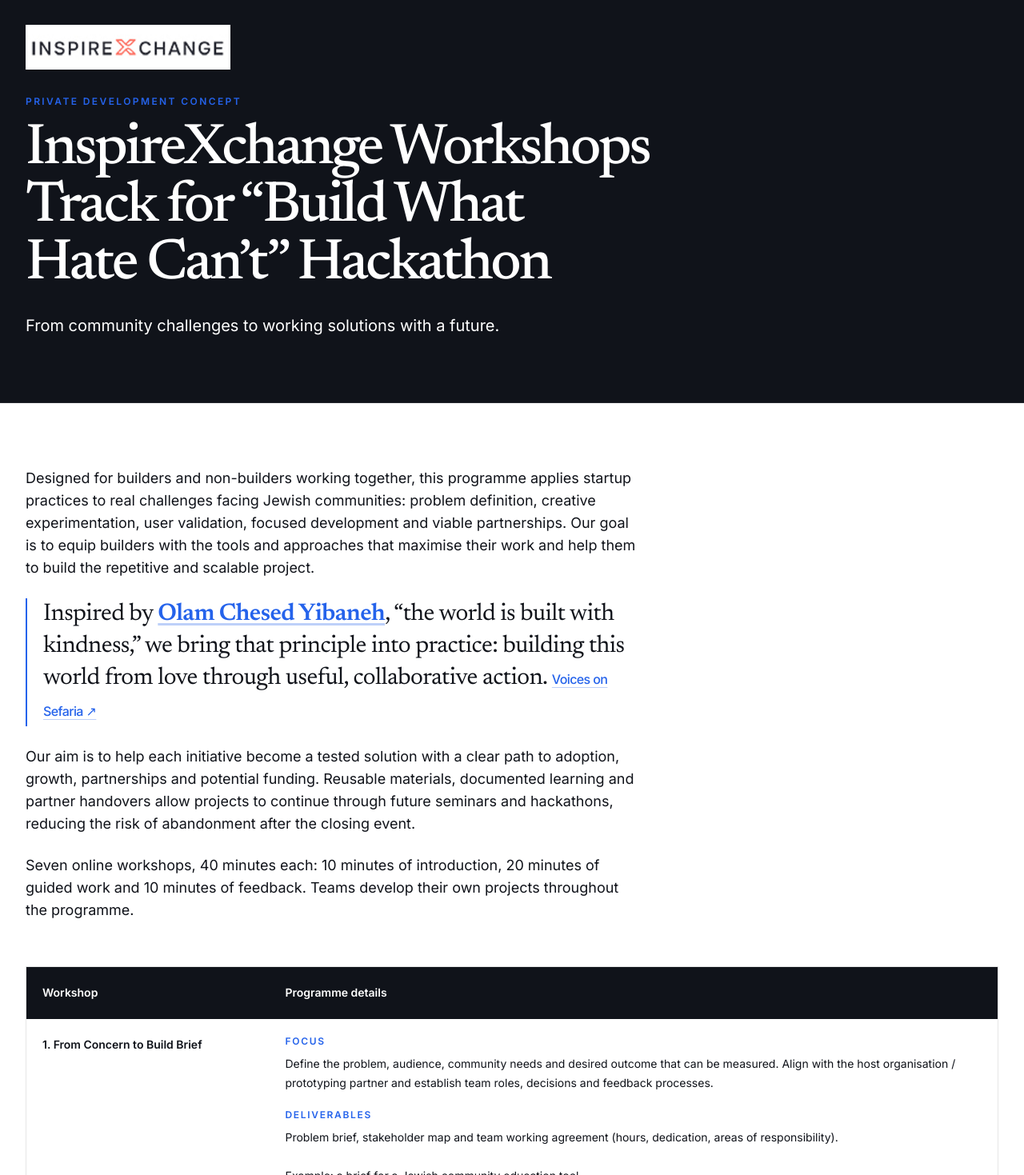
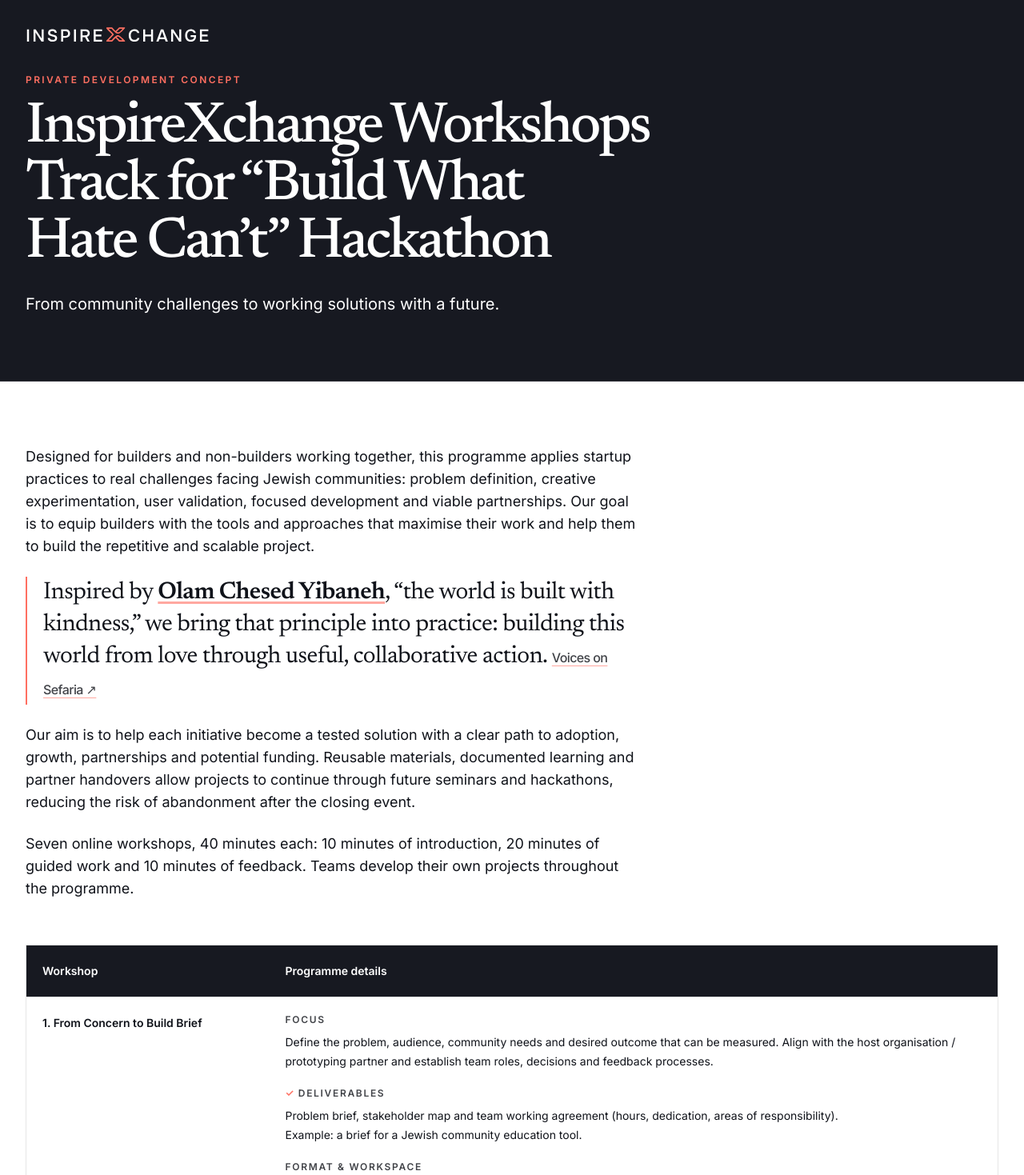
Before and after one commit to maninawild/alex-lindholm-site, a Next.js app: page /private/ideas/build-what-hate-cant in a window 1280 px wide. Shown: the part 261-1730 px from the top of the page at 80% size. Built offline with nearby package versions, Linux system fonts and the light colour scheme.

Commit message:
content(private): add workshop participant bonus

```diff
--- a/components/private/build-what-hate-cant-page.tsx
+++ b/components/private/build-what-hate-cant-page.tsx
@@ -22,21 +22,23 @@ const clinic = [
 ] as const;
 
 function Cell({ children }: { children: string }) {
-  return <span className="whitespace-pre-line">{children}</span>;
+  return <span className="whitespace-pre-line break-words text-pretty">{children.replace(/\n{2,}/g, "\n")}</span>;
 }
 
 export function BuildWhatHateCantPage() {
+  const whatsappUrl = "https://wa.me/message/4OIGQ3FHUZQSD1";
+
   return (
     <PrivatePageShell>
       <main className="bg-paper">
-        <section className="border-b border-white/10 bg-[#10131a] text-white">
+        <section className="border-b border-white/10 bg-[#171921] text-white">
           <div className="mx-auto max-w-7xl px-5 py-14 sm:px-8 sm:py-20">
             <Link href="/private#development-ideas" className="text-xs font-semibold uppercase tracking-[0.16em] text-white/52 transition hover:text-white">
               ← New Development Ideas
             </Link>
             <p className="mt-8 inline-flex border border-white/20 px-3 py-2 text-[0.65rem] font-semibold uppercase tracking-[0.16em] text-white/72">Private space · All rights reserved</p>
-            <Image src="/logos/inspirexchange.jpg" alt="InspireXchange" width={900} height={900} priority className="mt-8 h-14 w-64 object-cover object-center" />
-            <p className="mt-8 text-xs font-semibold uppercase tracking-[0.2em] text-electric">Private Development Concept</p>
+            <Image src="/logos/inspirexchange-wordmark-dark.svg" alt="InspireXchange" width={232} height={29} priority className="mt-8 h-auto w-[232px]" />
+            <p className="mt-8 text-xs font-semibold uppercase tracking-[0.2em] text-[#FF6F61]">Private Development Concept</p>
             <h1 className="mt-4 max-w-5xl font-serif text-5xl font-medium leading-[0.98] tracking-[-0.045em] text-balance sm:text-7xl">
               InspireXchange Workshops Track for “Build What Hate Can’t” Hackathon
             </h1>
@@ -48,16 +50,16 @@ export function BuildWhatHateCantPage() {
           <div className="mx-auto max-w-7xl px-5 sm:px-8">
             <div className="max-w-3xl space-y-6 text-base leading-8 text-graphite/76 sm:text-lg">
               <p>Designed for builders and non-builders working together, this programme applies startup practices to real challenges facing Jewish communities: problem definition, creative experimentation, user validation, focused development and viable partnerships. Our goal is to equip builders with the tools and approaches that maximise their work and help them to build the repetitive and scalable project.</p>
-              <blockquote className="border-l-2 border-electric pl-5 font-serif text-2xl leading-9 tracking-[-0.02em] text-ink sm:text-3xl sm:leading-10">
-                Inspired by <a href="https://voices.sefaria.org/sheets/246875" target="_blank" rel="noopener noreferrer" className="font-semibold text-electric underline decoration-electric/30 underline-offset-4 hover:decoration-electric">Olam Chesed Yibaneh</a>, “the world is built with kindness,” we bring that principle into practice: building this world from love through useful, collaborative action. <a href="https://voices.sefaria.org/sheets/246875" target="_blank" rel="noopener noreferrer" className="text-base font-sans font-medium text-electric underline decoration-electric/30 underline-offset-4 hover:decoration-electric">Voices on Sefaria ↗</a>
+              <blockquote className="border-l-2 border-[#FF6F61] pl-5 font-serif text-2xl leading-9 tracking-[-0.02em] text-ink sm:text-3xl sm:leading-10">
+                Inspired by <a href="https://voices.sefaria.org/sheets/246875" target="_blank" rel="noopener noreferrer" className="font-semibold underline decoration-[#FF6F61]/60 underline-offset-4 hover:decoration-[#FF6F61]">Olam Chesed Yibaneh</a>, “the world is built with kindness,” we bring that principle into practice: building this world from love through useful, collaborative action. <a href="https://voices.sefaria.org/sheets/246875" target="_blank" rel="noopener noreferrer" className="text-base font-sans font-medium text-[#424449] underline decoration-[#FF6F61]/60 underline-offset-4 hover:decoration-[#FF6F61]">Voices on Sefaria ↗</a>
               </blockquote>
               <p>Our aim is to help each initiative become a tested solution with a clear path to adoption, growth, partnerships and potential funding. Reusable materials, documented learning and partner handovers allow projects to continue through future seminars and hackathons, reducing the risk of abandonment after the closing event.</p>
               <p>Seven online workshops, 40 minutes each: 10 minutes of introduction, 20 minutes of guided work and 10 minutes of feedback. Teams develop their own projects throughout the programme.</p>
             </div>
 
             <div className="mt-14 overflow-x-auto border border-ink/10">
-              <table className="min-w-[44rem] w-full border-collapse text-left text-sm leading-6 text-graphite/76" aria-label="Workshop programme">
-                <thead className="bg-ink text-white">
+              <table className="min-w-[38rem] w-full border-collapse text-left text-sm leading-6 text-graphite/76" aria-label="Workshop programme">
+                <thead className="bg-[#171921] text-white">
                   <tr>
                     <th scope="col" className="w-[25%] p-5 font-semibold">Workshop</th>
                     <th scope="col" className="p-5 font-semibold">Programme details</th>
@@ -68,9 +70,9 @@ export function BuildWhatHateCantPage() {
                     <tr key={workshop} className="border-t border-ink/10 align-top even:bg-ink/[0.025]">
                       <th scope="row" className="p-5 font-semibold text-ink"><Cell>{workshop}</Cell></th>
                       <td className="space-y-5 p-5">
-                        <div><p className="text-xs font-semibold uppercase tracking-[0.14em] text-electric">Focus</p><p className="mt-2"><Cell>{focus}</Cell></p></div>
-                        <div><p className="text-xs font-semibold uppercase tracking-[0.14em] text-electric">Deliverables</p><p className="mt-2"><Cell>{deliverables}</Cell></p></div>
-                        <div><p className="text-xs font-semibold uppercase tracking-[0.14em] text-electric">Format &amp; workspace</p><p className="mt-2"><Cell>{format}</Cell></p></div>
+                        <div><p className="text-xs font-semibold uppercase tracking-[0.14em] text-[#424449]">Focus</p><p className="mt-2"><Cell>{focus}</Cell></p></div>
+                        <div><p className="text-xs font-semibold uppercase tracking-[0.14em] text-[#424449]"><span aria-hidden="true" className="mr-1 text-[#FF6F61]">✓</span>Deliverables</p><p className="mt-2"><Cell>{deliverables}</Cell></p></div>
+                        <div><p className="text-xs font-semibold uppercase tracking-[0.14em] text-[#424449]">Format &amp; workspace</p><p className="mt-2"><Cell>{format}</Cell></p></div>
                       </td>
                     </tr>
                   ))}
@@ -82,10 +84,10 @@ export function BuildWhatHateCantPage() {
 
         <section className="border-t border-ink/10 bg-bone py-14 sm:py-20">
           <div className="mx-auto max-w-7xl px-5 sm:px-8">
-            <p className="text-xs font-semibold uppercase tracking-[0.18em] text-electric">IX Product Clinic | In person at the closing event</p>
+            <p className="text-xs font-semibold uppercase tracking-[0.18em] text-[#424449]">IX Product Clinic | In person at the closing event</p>
             <div className="mt-8 overflow-x-auto border border-ink/10 bg-white">
               <table className="min-w-[44rem] w-full border-collapse text-left text-sm leading-6 text-graphite/76">
-                <thead className="bg-ink text-white">
+                <thead className="bg-[#171921] text-white">
                   <tr><th scope="col" className="w-[24%] p-5 font-semibold">Element</th><th scope="col" className="p-5 font-semibold">Description</th></tr>
                 </thead>
                 <tbody>
@@ -101,9 +103,24 @@ export function BuildWhatHateCantPage() {
           </div>
         </section>
 
+        <section className="bg-[#171921] py-14 text-white sm:py-20">
+          <div className="mx-auto max-w-7xl px-5 sm:px-8">
+            <a href="https://www.inspirexchange.nl/" target="_blank" rel="noopener noreferrer" className="inline-block" aria-label="Visit InspireXchange">
+              <Image src="/logos/inspirexchange-wordmark-dark.svg" alt="InspireXchange" width={232} height={29} className="h-auto w-[232px]" />
+            </a>
+            <div className="mt-8 max-w-3xl border-l-2 border-[#FF6F61] pl-5 sm:pl-7">
+              <p className="text-4xl font-medium leading-none text-[#FF6F61]" aria-hidden="true">!</p>
+              <h2 className="mt-3 text-2xl font-medium tracking-[-0.02em]">Additional bonuses for participants.</h2>
+              <p className="mt-4 text-lg leading-8 text-white/74">Each hackathon participant will receive 1-hour free consultation from the InspireXchange team (worth €150) and the chance to win €5 000 educational grant (covers 6 months of acceleration program).</p>
+              <a href="https://www.inspirexchange.nl/" target="_blank" rel="noopener noreferrer" className="mt-5 inline-flex text-sm font-semibold text-white underline decoration-[#FF6F61] decoration-2 underline-offset-4">InspireXchange.nl ↗</a>
+            </div>
+            <a href={whatsappUrl} target="_blank" rel="noopener noreferrer" className="mt-10 inline-flex min-h-12 items-center justify-center rounded-md bg-[#FF6F61] px-5 text-sm font-semibold text-[#171921] transition hover:bg-white">Request more details <span className="ml-2" aria-hidden="true">→</span></a>
+          </div>
+        </section>
+
         <footer className="border-t border-ink/10 bg-white py-8">
           <div className="mx-auto flex max-w-7xl items-center gap-4 px-5 sm:px-8">
-            <Image src="/logos/inspirexchange.jpg" alt="InspireXchange" width={900} height={900} className="h-14 w-64 object-cover object-center" />
+            <Image src="/logos/inspirexchange-wordmark.jpg" alt="InspireXchange" width={593} height={71} className="h-auto w-[220px]" />
             <p className="text-sm leading-6 text-graphite/62">© InspireXchange. All programme ideas and materials are protected by copyright.</p>
           </div>
         </footer>
```
Also changed, not shown: public/logos/inspirexchange-wordmark-dark.svg (added), public/logos/inspirexchange-wordmark.jpg (added).
